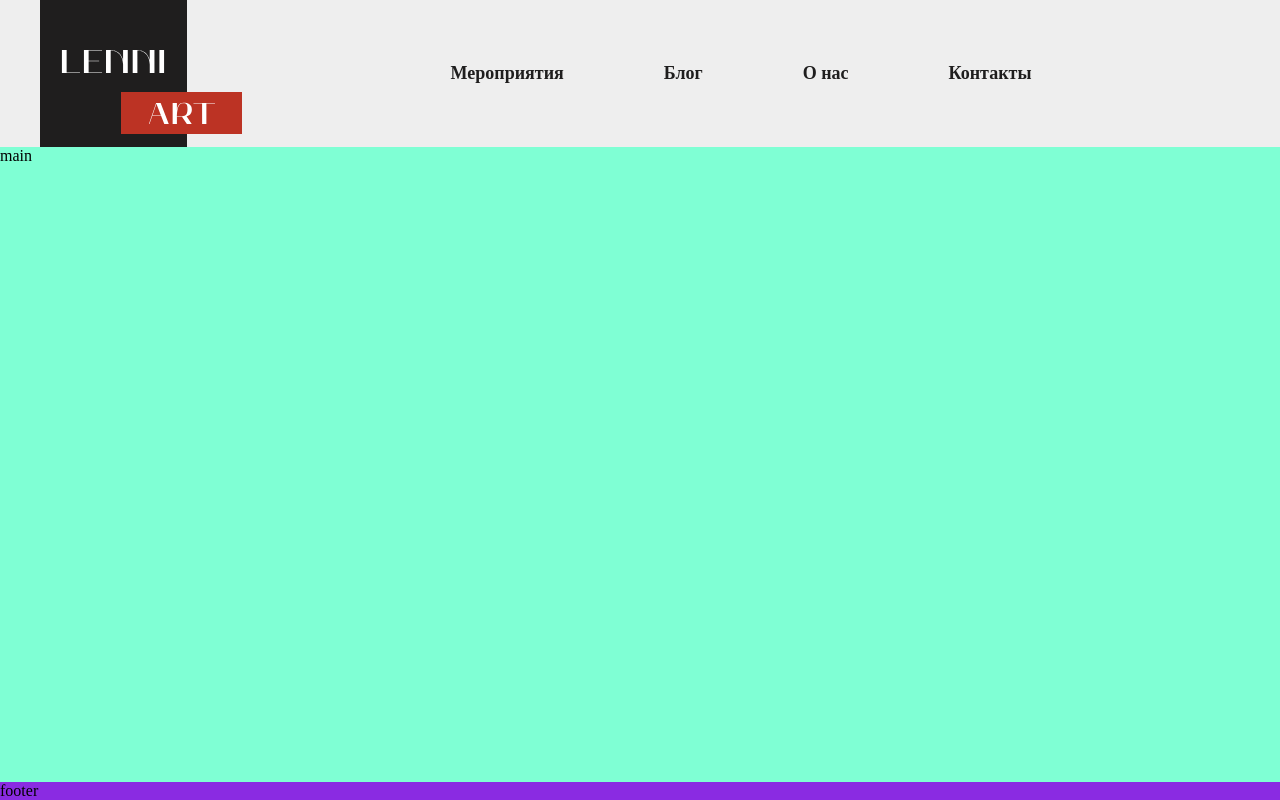
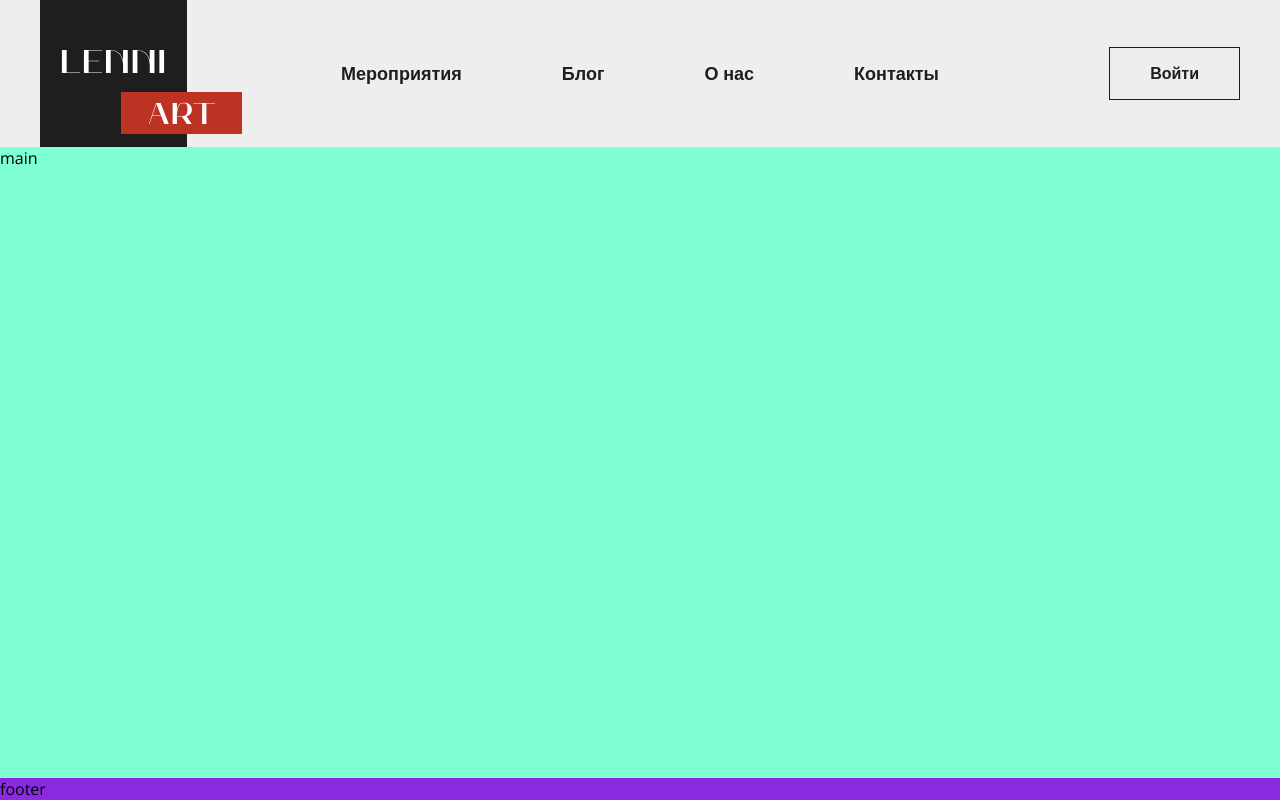
Before and after one commit to SQllone/SQllone.github.io, a plain HTML site: page index.html in a window 1280 px wide. Drawn offline with nearby package versions, Linux system fonts and the light colour scheme; a web font is replaced by a local one.

Commit message:
add fonts

```diff
--- a/index.html
+++ b/index.html
@@ -2,6 +2,9 @@
 <html>
     <head>
         <link rel="stylesheet" href="styles.css"/>
+        <link rel="preconnect" href="https://fonts.googleapis.com">
+        <link rel="preconnect" href="https://fonts.gstatic.com" crossorigin>
+        <link href="https://fonts.googleapis.com/css2?family=Andika:ital,wght@0,400;0,700;1,400;1,700&family=Open+Sans:ital,wght@0,300..800;1,300..800&display=swap" rel="stylesheet">
     </head>
     <body class="body">
         <header class="page-header">
@@ -16,6 +19,9 @@
                     <a href="#" class="page-header_nav-link">О нас</a>
                     <a href="#" class="page-header_nav-link">Контакты</a>
                 </nav>
+                <div class="page-header_right-block">
+                    <a href="#" class="page-header_btn btn">Войти</a>
+                </div>
             </div>
         </header>
         <main class="main">
--- a/styles.css
+++ b/styles.css
@@ -11,6 +11,9 @@ body {
     flex-direction: column;
     min-height: 100vh;
     padding-top: 147px;
+    font-family: "Open Sans", sans-serif;
+    font-weight: 400;
+    font-style: normal;
 }
 
 .page-header {
@@ -64,8 +67,40 @@ body {
     transition: color 0.2s;
 }
 
-.page-header_nav-link:hover {
+.page-header_nav-link:hover,
+.page-header_nav-link:active {
     color: #bc3324;
+}
+
+.page-header_right-block {
+    justify-content: flex-end;
+    align-items: center;
+    display: flex;
+    width: 202px;
+}
+
+.btn {
+    display: inline-flex;
+    justify-content: center;
+    align-items: center;
+    box-sizing: border-box;
+    padding: 15px 40px;
+    background-color: transparent;
+    text-decoration: none;
+    border: 1px solid #1f1e1e;
+    border-radius: 0;
+    outline: none;
+    font-weight: 600;
+    line-height: 1.3;
+    font-size: 16px;
+    color: #1f1e1e;
+    transition: background-color 0.2s, color 0.2s;
+}
+
+.btn:hover,
+.btn:active {
+    background-color: #1f1e1e;
+    color: #ffffff;
 }
 
 .main {
```
